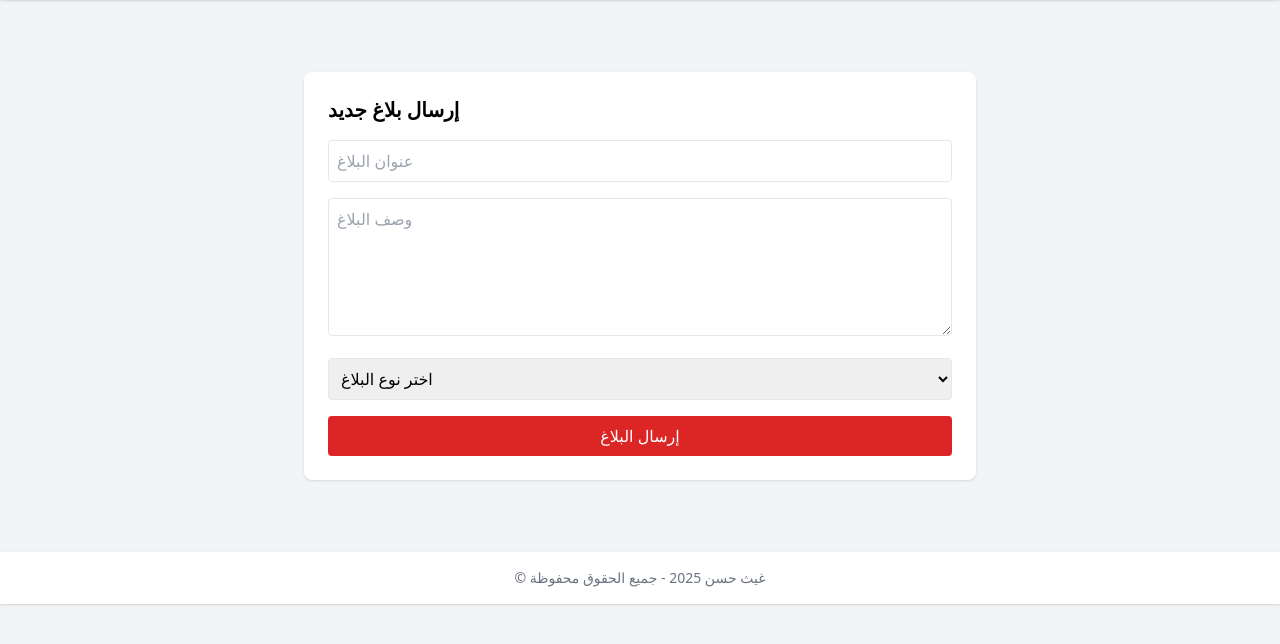
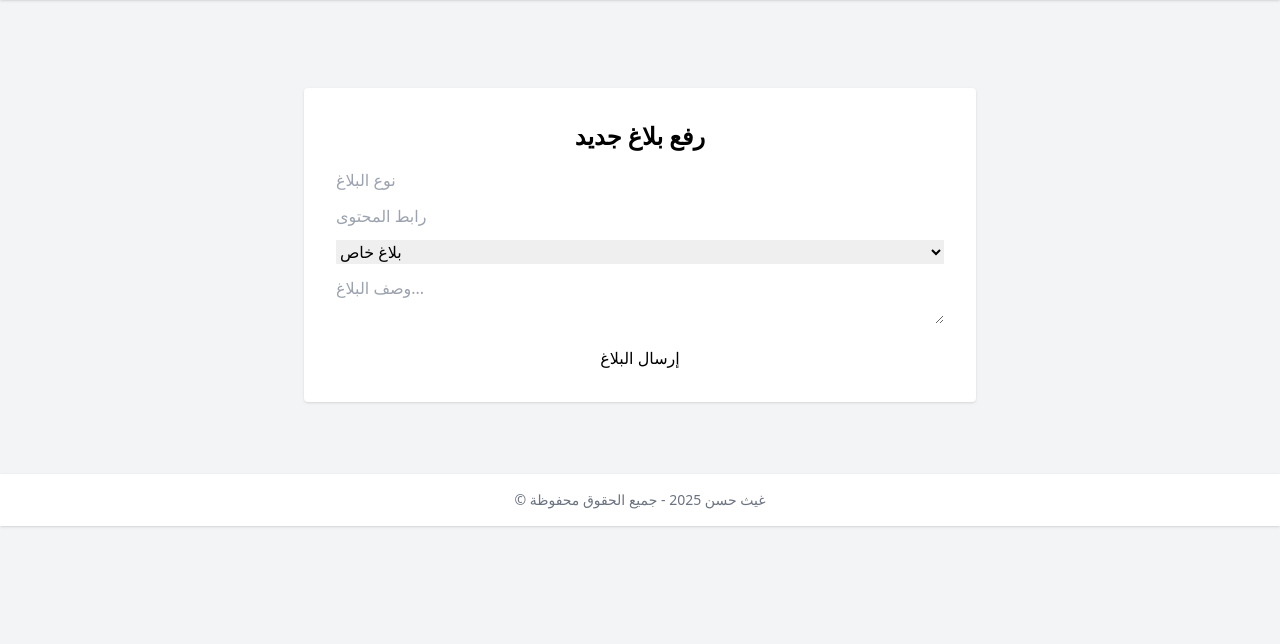
Before and after one commit to ghaithhasan963/reporting-platform, a Flask app: template reporting_platform/templates/submit_report.html in a window 1280 px wide. Shown: the part 60-704 px from the top of the page. Run offline with Flask 3, Linux system fonts and the light colour scheme; the template is opened without the code that fills it, so the values that code supplies are empty; parts of the project's set-up code (start-up, migrations or seed data) failed here and were passed over; some libraries are stand-ins or nearby versions.

Commit message:
Update submit_report.html

```diff
--- a/reporting_platform/templates/submit_report.html
+++ b/reporting_platform/templates/submit_report.html
@@ -1,18 +1,22 @@
 {% extends 'base.html' %}
-{% block title %}رفع بلاغ جديد{% endblock %}
 {% block content %}
-<div class="max-w-2xl mx-auto bg-white p-6 rounded-lg shadow mt-12">
-  <h2 class="text-xl font-bold mb-4">إرسال بلاغ جديد</h2>
-  <form action="/submit_report" method="post" class="space-y-4">
-    <input type="text" name="title" placeholder="عنوان البلاغ" class="w-full p-2 border rounded" required>
-    <textarea name="description" placeholder="وصف البلاغ" rows="5" class="w-full p-2 border rounded" required></textarea>
-    <select name="category" class="w-full p-2 border rounded" required>
-      <option value="">اختر نوع البلاغ</option>
-      <option value="محتوى مسيء">محتوى مسيء</option>
-      <option value="تحرش">تحرش</option>
-      <option value="احتيال">احتيال</option>
+<div class="max-w-2xl mx-auto mt-16 bg-white p-8 rounded shadow">
+  <h2 class="text-2xl font-bold mb-4 text-center">رفع بلاغ جديد</h2>
+  <form method="POST">
+    <input name="category" class="input input-bordered w-full mb-3" placeholder="نوع البلاغ" required>
+    <input name="link" class="input input-bordered w-full mb-3" placeholder="رابط المحتوى" required>
+    <select name="report_type" class="select select-bordered w-full mb-3">
+      <option value="private">بلاغ خاص</option>
+      <option value="public">بلاغ عام</option>
     </select>
-    <button type="submit" class="w-full bg-red-600 text-white py-2 rounded hover:bg-red-700">إرسال البلاغ</button>
+    <textarea name="description" class="textarea textarea-bordered w-full mb-4" placeholder="وصف البلاغ..." required></textarea>
+    <button type="submit" class="btn btn-accent w-full">إرسال البلاغ</button>
   </form>
+  {% if success %}
+  <script>Swal.fire({icon:'success',title:'تم إرسال البلاغ'})</script>
+  {% endif %}
+  {% if wait %}
+  <script>Swal.fire({icon:'warning',title:'يجب الانتظار 30 ثانية بين البلاغات'})</script>
+  {% endif %}
 </div>
 {% endblock %}
```
